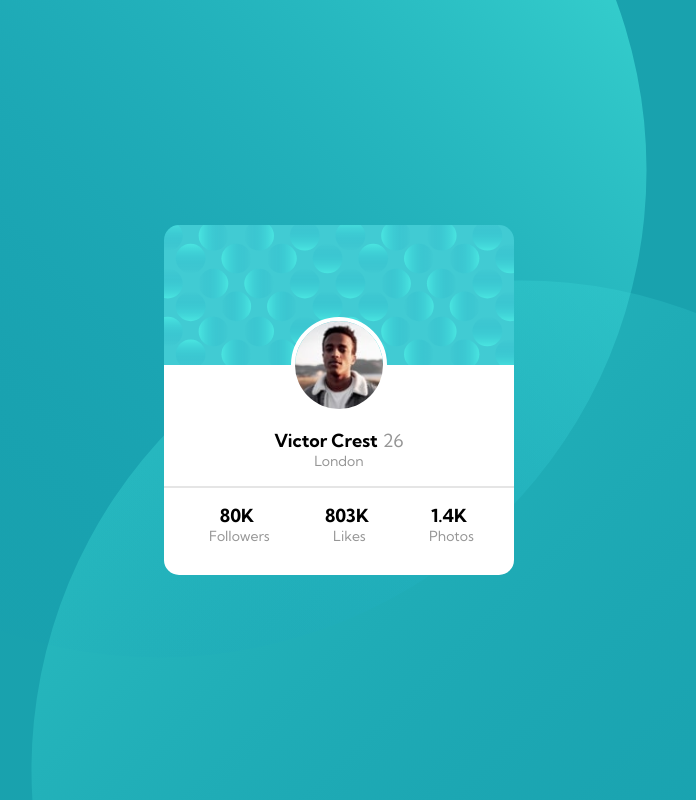
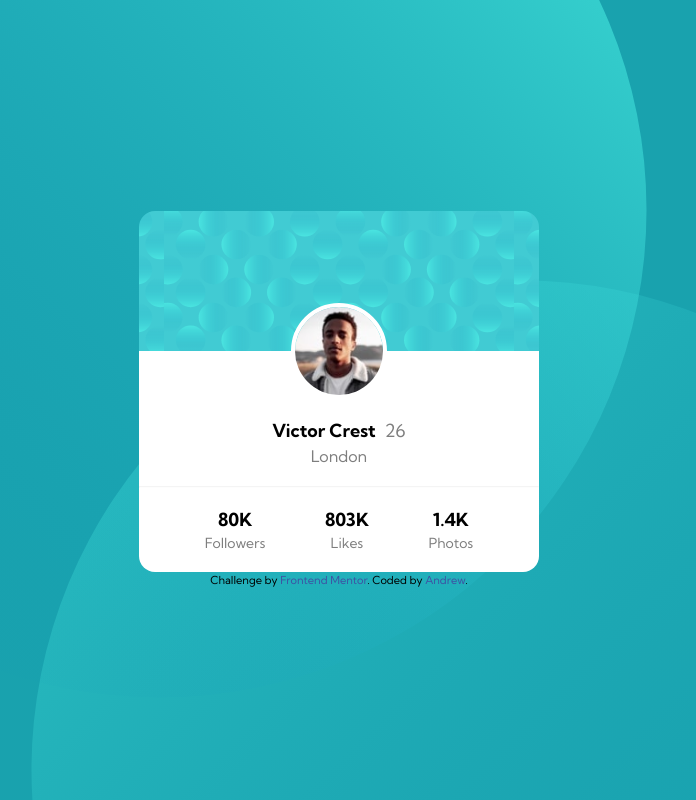
Before and after one commit to whoamihealay/FrMentor-profile-card, a plain HTML site: page index.html in a window 1280 px wide. Shown: the whole page, without its empty margins (301-997 px from the left). Drawn offline with Linux system fonts and the light colour scheme.

Commit message:
Refactored

```diff
--- a/index.html
+++ b/index.html
@@ -1,5 +1,5 @@
 <!DOCTYPE html>
-<html lang="en" role="FrontendMentor Challenge">
+<html lang="en">
   <head>
     <meta charset="UTF-8" />
     <meta name="viewport" content="width=device-width, initial-scale=1.0" />
@@ -17,53 +17,43 @@
       href="https://fonts.googleapis.com/css2?family=Kumbh+Sans:wght@400;700&display=swap"
       rel="stylesheet"
     />
-
     <title>Frontend Mentor | Profile card component</title>
-    <style>
-      .attribution {
-        font-size: 11px;
-        text-align: center;
-      }
-      .attribution a {
-        color: hsl(228, 45%, 44%);
-      }
-    </style>
   </head>
-  <body class="container" role="body">
-    <div class="card" role="card">
-      <picture>
-        <img src="images/image-victor.jpg" alt="picture of Victor" />
-      </picture>
-      <div class="name-age-city" role="id">
-        <div class="name-age" role="id">
+  <body class="container">
+    <main>
+      <img
+        class="profile"
+        src="images/image-victor.jpg"
+        alt="Profile picture"
+      />
+      <section class="section-id">
+        <div>
           <h1>Victor Crest</h1>
-          <h2>26</h2>
+          <p class="age">26</p>
         </div>
-        <h3>London</h3>
-      </div>
-      <div class="separator" role="separator"></div>
-      <div class="all-stats" role="stats">
-        <div class="stats" role="stats">
-          <h1>80K</h1>
+        <p class="city">London</p>
+      </section>
+      <hr />
+      <section class="section-stats">
+        <div>
+          <p>80K</p>
           <h2>Followers</h2>
         </div>
-        <div class="stats" role="stats">
-          <h1>803K</h1>
+        <div>
+          <p>803K</p>
           <h2>Likes</h2>
         </div>
-        <div class="stats" role="stats">
-          <h1>1.4K</h1>
+        <div>
+          <p>1.4K</p>
           <h2>Photos</h2>
         </div>
-      </div>
-    </div>
-  </body>
-  <footer>
-    <div class="attribution" role="attribution">
+      </section>
+    </main>
+    <footer class="attribution">
       Challenge by
       <a href="https://www.frontendmentor.io?ref=challenge" target="_blank"
         >Frontend Mentor</a
       >. Coded by <a href="#">Andrew</a>.
-    </div>
-  </footer>
+    </footer>
+  </body>
 </html>
--- a/scss/_config.scss
+++ b/scss/_config.scss
@@ -1,17 +1,27 @@
-// Primay Colors
-$dark-cyan: hsl(185, 75%, 39%);
-$desat-blue: hsl(229, 23%, 23%);
-$gray-blue: hsl(227, 10%, 46%);
-// Neutral Colors
-$dark-gray: hsl(0, 0%, 59%);
+// Primary
+$clr-dark-cyan: hsl(185, 75%, 39%);
+$clr-desat-blue: hsl(229, 23%, 23%);
+$clr-gray-blue: hsl(227, 10%, 46%);
+// Neutral
+$clr-dark-gray: hsl(0, 0%, 59%);
+$clr-black: hsl(0, 0%, 0%);
+$clr-white: hsl(0, 0%, 100%);
 
-// Fonts
-$f-size: 18px;
-$f-family: "Kumbh Sans", sans-serif;
-$w400: 400;
-$w700: 700;
+// Typography
+$ff-sans-normal: "Kumbh Sans", sans-serif;
+$fs-900: 3rem;
+$fs-800: 2.25rem;
+$fs-700: 1.75rem;
+$fs-600: 1.5rem;
+$fs-500: 1.225rem;
+$fs-400: 1.125rem;
+$fs-300: 1rem;
+$fs-200: 0.875rem;
+//  utilities
+$border-rad: 1rem;
+$line-height: 1.5;
 
-@mixin flex-box {
+@mixin flex-center {
   display: flex;
   align-items: center;
   justify-content: center;
--- a/scss/_general.scss
+++ b/scss/_general.scss
@@ -1,23 +1,116 @@
+/* ***** */
+/* Reset */
+/* ***** */
+
+*,
+*::before,
+*::after {
+  box-sizing: border-box;
+}
+
 * {
-  box-sizing: border-box;
+  margin: 0;
+}
+
+h1,
+h2,
+h3,
+h4,
+h5,
+h6,
+p {
+  font-weight: 400;
+  font-size: 1.125rem;
+}
+
+ul,
+ol,
+li {
+  list-style: none;
   margin: 0;
   padding: 0;
 }
 
-h1 {
-  font-size: 18px;
-  font-weight: 700;
+a {
+  text-decoration: none;
 }
 
-h2 {
-  font-size: 18px;
-  font-weight: 400;
-  color: var(--dark-gray);
-  padding-left: 5px;
+body {
+  font-family: $ff-sans-normal;
+  font-size: $fs-400;
+  line-height: $line-height;
+  -webkit-font-smoothing: antialiased;
 }
 
-h3 {
-  font-size: 18px;
-  font-weight: 400;
-  font-size: 14px;
+#__next,
+body {
+  min-height: 100vh;
 }
+#root,
+#__next {
+  isolation: isolate;
+}
+
+img,
+picture,
+video,
+canvas,
+svg {
+  max-width: 100%;
+  display: block;
+}
+
+input,
+button {
+  border: none;
+}
+
+input,
+button,
+textarea,
+select {
+  font: inherit;
+}
+
+@media (prefers-reduced-motion: reduce) {
+  *,
+  *::before,
+  *::after {
+    animation-duration: 0.01ms !important;
+    animation-iteration-count: 1 !important;
+    transition-duration: 0.01ms !important;
+    scroll-behavior: auto !important;
+  }
+}
+
+/* ********* */
+/* UTILITIES */
+/* ********* */
+
+/* General utils */
+
+.container {
+  padding-inline: 1em;
+  margin-inline: auto;
+  max-width: 80rem;
+}
+
+.sr-only {
+  position: absolute;
+  width: 1px;
+  height: 1px;
+  padding: 0;
+  margin: -1px;
+  overflow: hidden;
+  clip: rect(0, 0, 0, 0);
+  white-space: nowrap;
+  border: 0;
+}
+
+.attribution {
+  font-size: 11px;
+  text-align: center;
+}
+.attribution a {
+  color: hsl(228, 45%, 44%);
+}
--- a/scss/style.scss
+++ b/scss/style.scss
@@ -1,97 +1,81 @@
+@import "config";
 @import "general";
-@import "config";
 
 .container {
-  font-size: $f-size;
-  font-family: $f-family;
-  display: flex;
-  height: 100vh;
-  align-items: center;
-  justify-content: center;
+  @include flex-center;
+  flex-direction: column;
   background-image: url("../images/bg-pattern-top.svg"),
     url("../images/bg-pattern-bottom.svg");
   background-repeat: no-repeat;
+  background-color: $clr-dark-cyan;
   background-position-x: -10%, 110%;
-  background-position-y: -40vh, 35vh;
-  background-color: $dark-cyan;
+  background-position-y: -35vh, 35vh;
 
-  .card {
-    position: absolute;
-    width: 350px;
-    height: 350px;
+  main {
+    width: 95%;
+    max-width: 25rem;
+    min-width: 18.75rem;
     background-color: white;
-    overflow: hidden;
-    border-radius: 15px;
+    border-radius: 1rem;
     background-image: url("../images/bg-pattern-card.svg");
     background-position: top;
-    background-repeat: no-repeat;
-
-    picture {
-      display: flex;
-      justify-content: center;
+    background-repeat: repeat-x;
+    text-align: center;
+    position: relative;
 
     img {
       margin-top: 92px;
+      margin-inline: auto;
       border: 4px solid white;
-        border-radius: 100px;
+      border-radius: 50%;
       width: 96px;
       height: 96px;
     }
   }
-
-    h3 {
-      color: $dark-gray;
 }
 
-    .name-age-city {
-      @include flex-box;
+.section-id {
+  @include flex-center;
   flex-direction: column;
-      margin-top: 1rem;
+  margin: 1em 0;
 
-      .name-age {
-        @include flex-box;
+  div {
+    @include flex-center;
+    gap: 0.5em;
+
+    h1 {
+      font-weight: 700;
+    }
+
+    .age {
+      opacity: 0.5;
+    }
+  }
+  .city {
+    font-size: $fs-300;
+    opacity: 0.5;
+  }
+}
+
+hr {
+  opacity: 0.1;
+}
+
+.section-stats {
+  @include flex-center;
+  justify-content: space-around;
+  margin: 1em 2em;
+  div {
+    @include flex-center;
+    flex-direction: column;
+
+    p {
+      font-weight: 700;
     }
 
     h2 {
-        color: $dark-gray;
-      }
-    }
-    .separator {
-      margin-top: 1rem;
-      border: 1px solid $dark-gray;
-      opacity: 25%;
-    }
-
-    .all-stats {
-      @include flex-box;
-      justify-content: space-around;
-      width: 325px;
-      margin-left: 12.5px;
-      margin-top: 1rem;
-      margin-bottom: 2rem;
-
-      .stats {
-        @include flex-box;
-        flex-direction: column;
-
-        h2 {
-          font-size: 14px;
-          color: $dark-gray;
+      font-size: $fs-200;
+      opacity: 0.5;
     }
   }
 }
-  }
-}
-
-@media screen and (max-width: 380px) {
-  .container {
-    height: 100vh;
-
-    .card {
-      width: 85%;
-    }
-    .all-stats {
-      width: 90%;
-    }
-  }
-}
```
Also changed, not shown: css/style.css, 1 other file. Lines whose indentation alone changed are shown as unchanged.
